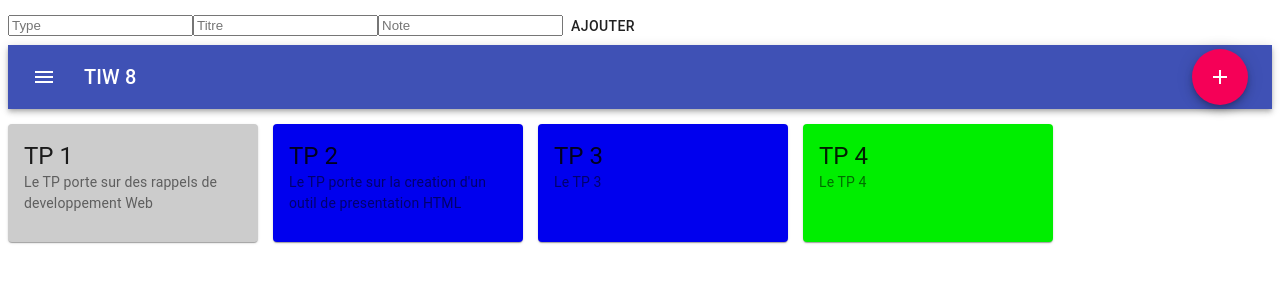
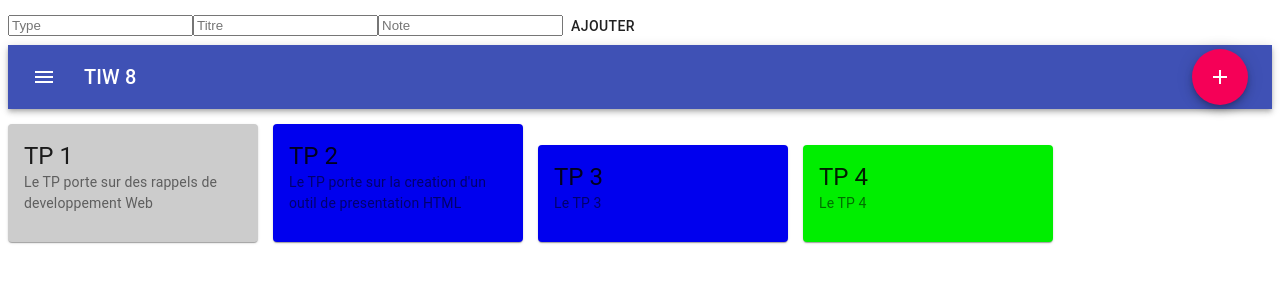
Before and after one commit to NdiagaSarr/TP2_APP_Multisurface, a React app: page / in a window 1280 px wide. Shown: the top 300 px of the page. Built offline with nearby package versions, Linux system fonts and the light colour scheme.

Commit message:
Toolbar et board avec ajout toolbar fixés

```diff
--- a/src/App.jsx
+++ b/src/App.jsx
@@ -1,5 +1,4 @@
 import React from 'react';
-import Board from './components/Board';
 import AppToolbar from './components/AppToolbar';
 import store from './store/index';
 import Apptoolbarform from './components/Apptoolbarform';
@@ -85,11 +84,7 @@ function App() {
           postits={boards}
           suppr={supprimertoolbar}
         />
-        <div className="postits">
-          <Board
-            postits={boards}
-          />
-        </div>
+        <div className="postits" />
       </div>
     </div>
   );
--- a/src/components/AppToolbar.jsx
+++ b/src/components/AppToolbar.jsx
@@ -10,6 +10,7 @@ import Fab from '@material-ui/core/Fab';
 import AddIcon from '@material-ui/icons/Add';
 import { MenuList } from '@material-ui/core';
 import { blue } from '@material-ui/core/colors';
+import Board from './Board';
 
 const useStyles = makeStyles((theme) => ({
   root: {
@@ -29,7 +30,7 @@ function AppToolbar(board) {
   const [auth] = React.useState(true);
   const [anchorEl, setAnchorEl] = React.useState(null);
   const open = Boolean(anchorEl);
-  const [choisi, setChoisi] = React.useState(postits[0].title);
+  const [choisi, setChoisi] = React.useState(postits[0]);
 
   const handleMenu = (event) => {
     setAnchorEl(event.currentTarget);
@@ -40,6 +41,7 @@ function AppToolbar(board) {
   };
 
   return (
+    <div>
       <AppBar position="static">
         <Toolbar>
           <IconButton
@@ -79,7 +81,7 @@ function AppToolbar(board) {
                     <button
                       type="button"
                       className={classes.menuButton}
-                    onClick={() => setChoisi(postit.title)}
+                      onClick={() => setChoisi(postit)}
                     >
                       Selectionner
                     </button>
@@ -96,7 +98,7 @@ function AppToolbar(board) {
             }
           </Menu>
           <Typography variant="h6" className={classes.title}>
-          {choisi}
+            {choisi.title}
           </Typography>
           {auth && (
           <div>
@@ -107,6 +109,8 @@ function AppToolbar(board) {
           )}
         </Toolbar>
       </AppBar>
+      <Board postits={choisi} />
+    </div>
   );
 }
 
--- a/src/components/Board.jsx
+++ b/src/components/Board.jsx
@@ -24,7 +24,7 @@ function Board(boards) {
   const classes = useStyles();
   const { postits } = boards;
   return (
-    postits[0].postits.map((postit) => (
+    postits.postits.map((postit) => (
       <Card className={classes.root} key={postit.title} style={{ backgroundColor: postit.color }}>
         <CardContent>
           <Typography variant="h5" component="h2">
```
Lines whose indentation alone changed are shown as unchanged.
